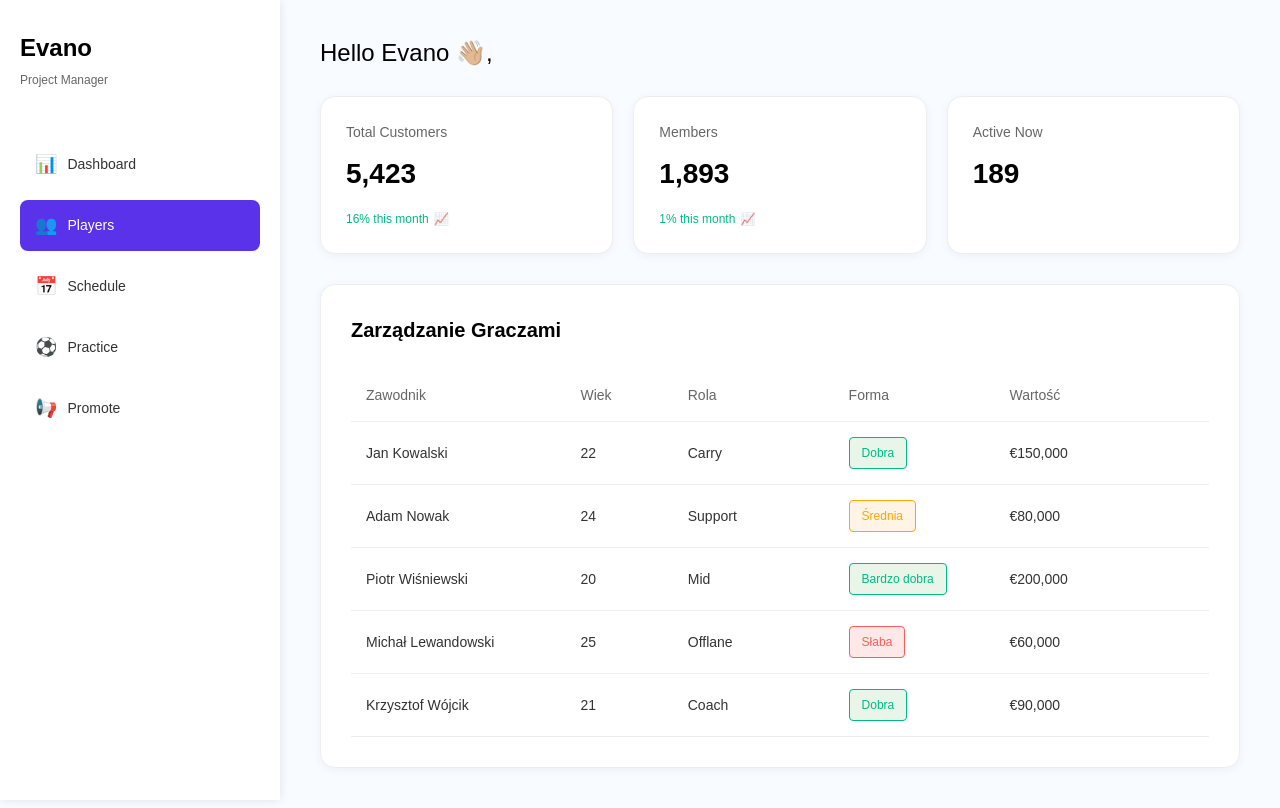
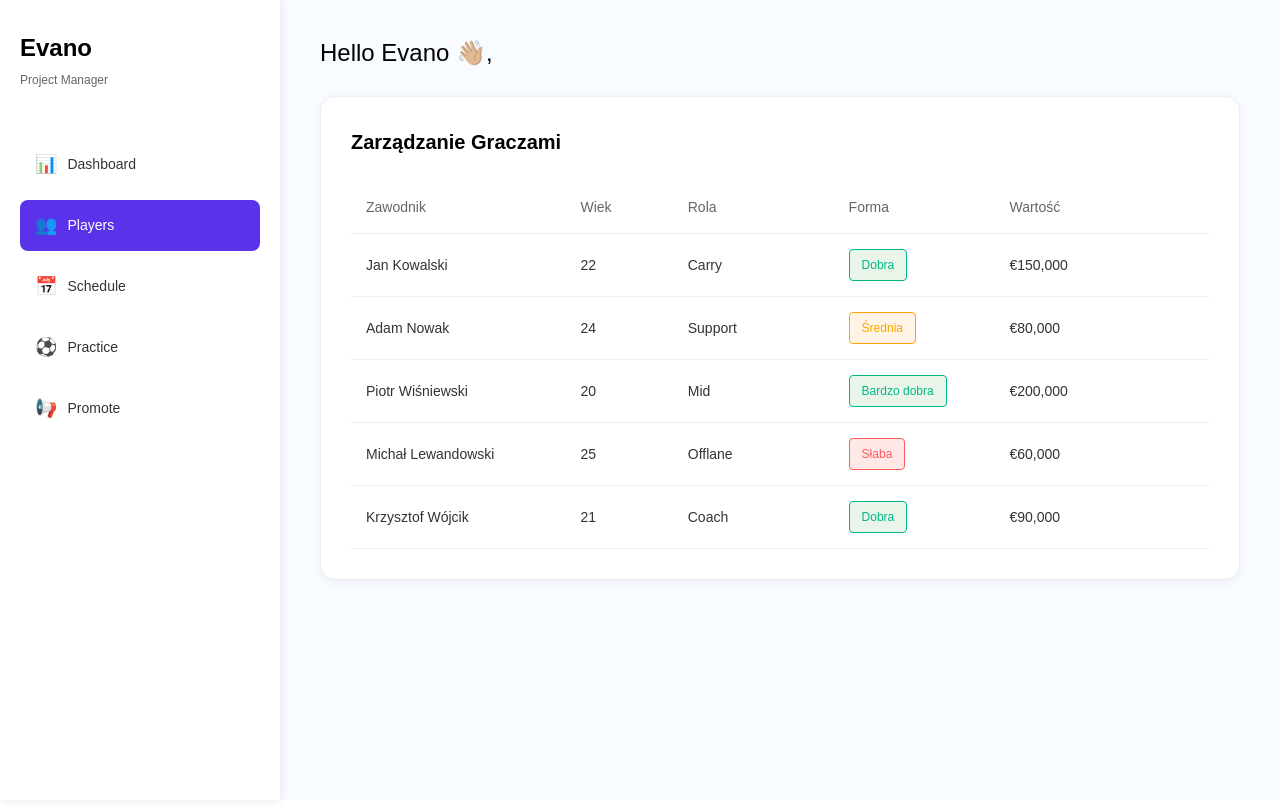
Before and after one commit to lilcodeine/esport-manager, a React (Vite) app: page / in a window 1280 px wide. Built offline with nearby package versions, Linux system fonts and the light colour scheme.

Commit message:
Remove stats cards - keep only players table

```diff
--- a/src/App.jsx
+++ b/src/App.jsx
@@ -2,7 +2,6 @@ import React from 'react';
 import './App.css';
 import Sidebar from './components/Sidebar';
 import Header from './components/Header';
-import StatsCards from './components/StatsCards';
 import CustomerTable from './components/CustomerTable';
 
 function App() {
@@ -11,7 +10,6 @@ function App() {
       <Sidebar />
       <div className="main-content">
         <Header />
-        <StatsCards />
         <CustomerTable />
       </div>
     </div>
```
